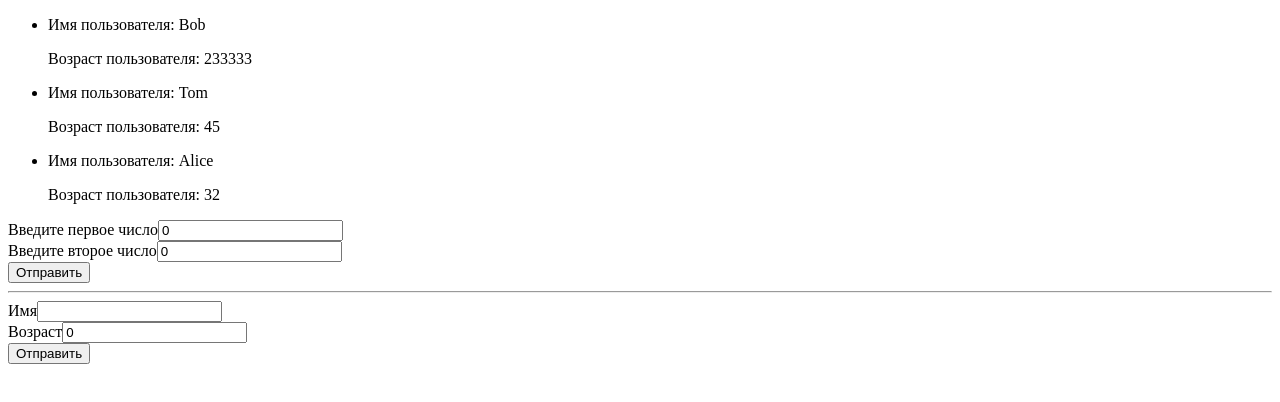
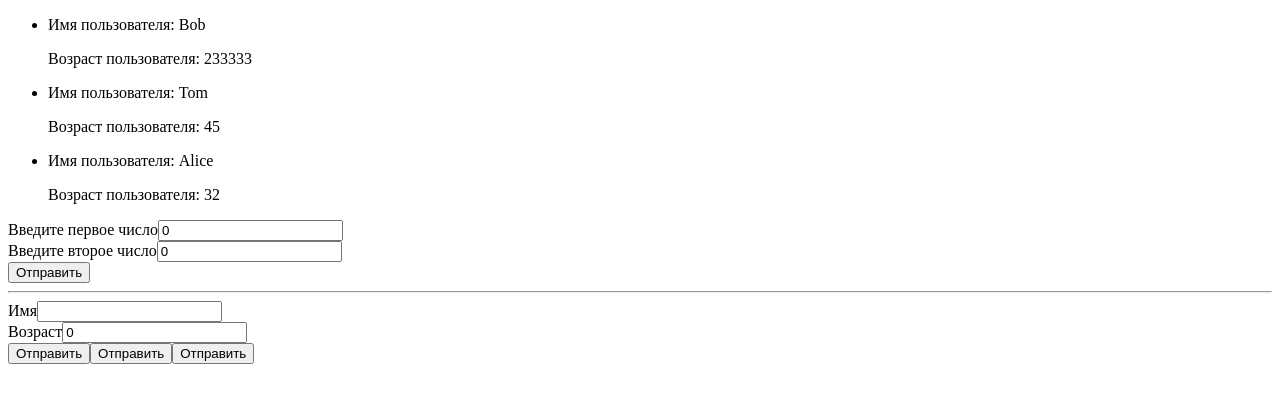
Before and after one commit to YuriShevchuk/http, an Angular app: page / in a window 1280 px wide. Shown: the top 402 px of the page. Built offline with nearby package versions, Linux system fonts and the light colour scheme.

Commit message:
add button

```diff
--- a/src/app/app.component.html
+++ b/src/app/app.component.html
@@ -28,6 +28,8 @@
 </div>
 <div class="form-group">
   <button class="btn btn-default" (click)="POSTsubmit(user)">Отправить</button>
+  <button class="btn btn-default" (click)="POSTsubmit(user)">Отправить</button>
+  <button class="btn btn-default" (click)="POSTsubmit(user)">Отправить</button>
 </div>
 <div *ngIf="done">
   <div>Получено от сервера:</div>
```
